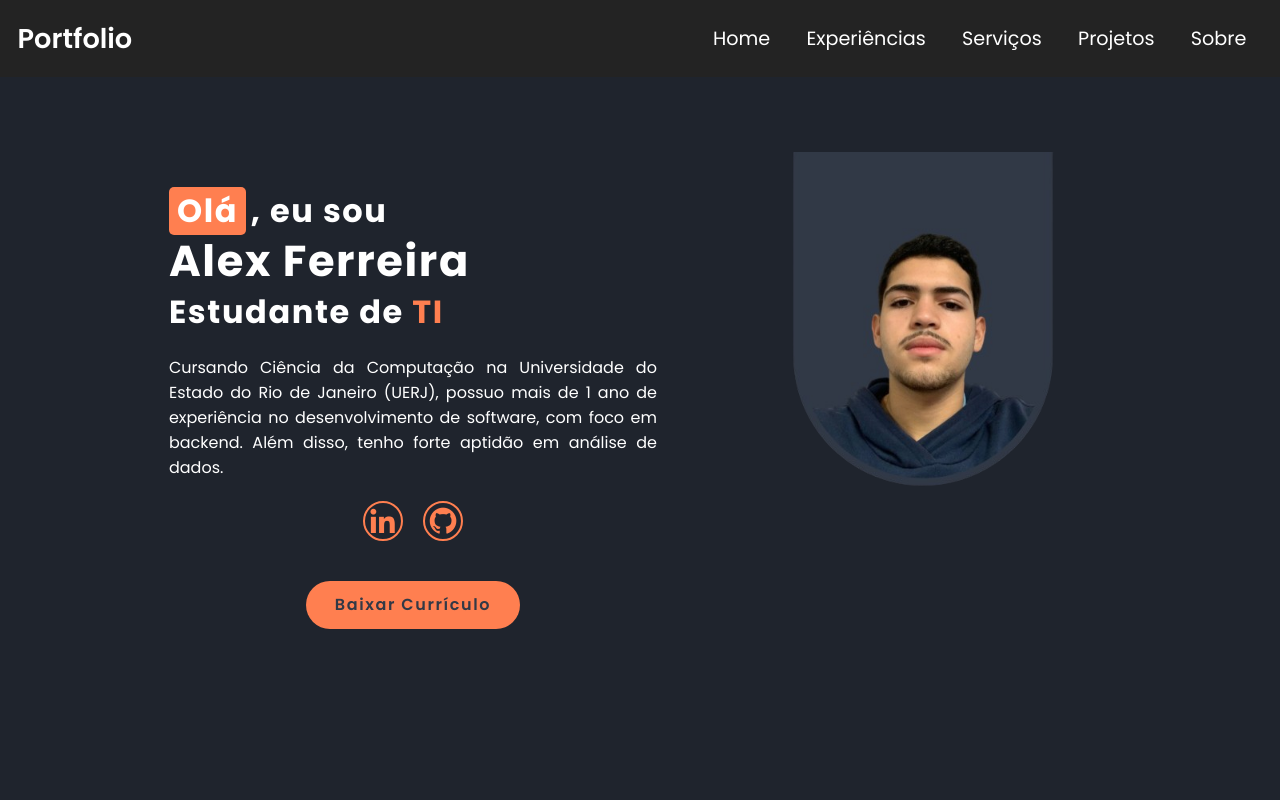
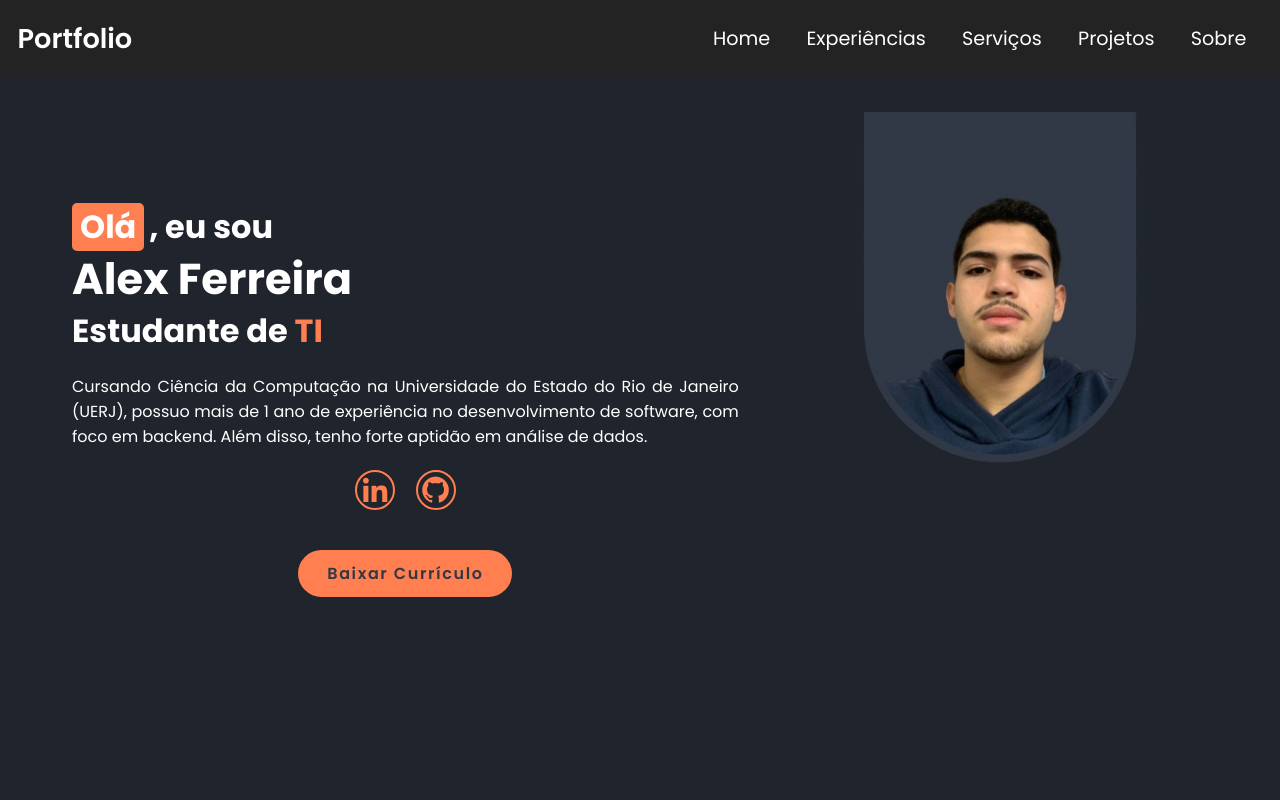
Before and after one commit to AlexFerreira10/portfolio, a plain HTML site: page index.html in a window 1280 px wide. Shown: the top 800 px of the page. Drawn offline with nearby package versions, Linux system fonts and the light colour scheme.

Commit message:
Ajustando responsividade no home e about sections.

```diff
--- a/css/style.css
+++ b/css/style.css
@@ -118,8 +118,8 @@ span {
 }
 
 .home-img {
-    margin-top: -130px;
-    margin-left: 30px;
+    margin-top: -150px;
+    margin-right: 30px;
 }
 
 .home-img img {
@@ -128,7 +128,6 @@ span {
    /* border-right: solid 0.6rem var(--main-color);
     border-bottom: solid 0.6rem var(--main-color);
     border-image-source: linear-gradient(135deg, transparent 50%, var(--main-color)); */
-    border-image-slice: 1;
 }
 
 .about-img {
@@ -144,13 +143,12 @@ span {
 }
 
 .home-img img, .about-img img {
-    width: 80%;
-    height: auto;
-    align-self: center;
+    width: 100%;
 }
 
 .home-content {
     padding-left: 7rem;
+    flex: 1;
 }
 
 .home-content, .about-content {
@@ -253,12 +251,12 @@ span {
     flex-direction: column;
     justify-content: space-between;
     min-height: 25rem;
-    min-width: 50rem;
+    min-width: auto;
     margin-bottom: 1rem;
 }
 
 .service-conteiner .service-box, .service-tools{
-    padding: 2rem 2rem 2.5rem;
+    padding: 2rem 1rem 2.5rem;
     border-radius: 1.2rem;
     text-align: center;
     border: solid 0.15rem var(--bg-color-01);
@@ -267,7 +265,8 @@ span {
 }
 
 .service-tools {
-    min-width: 50rem;
+    min-height: auto;
+    max-width: auto;
 }
 
 .service-conteiner .service-box:hover {
@@ -316,7 +315,6 @@ span {
 .service-summary {
     margin: 0.5rem;
     letter-spacing: 0.1rem;
-    display: block;
 }
 
 .service-full {
@@ -396,8 +394,6 @@ span {
 
 .project-layer p {
     margin: 0.2rem 0 0.5rem;
-    font-weight: 600;
-
 }
 
 .project-layer a {
@@ -526,36 +522,33 @@ footer {
     .home, .about {
         flex-direction: column;
         gap: 1.2rem;
-
     }
 
-    .home-img, .about-img {
-        max-width: 80%;
-        max-height: 80%;
+    .home-img {
+        max-width: 70%;
+        max-height: 70%;
+        margin-top: -20px;
+        margin-bottom: -60px;
+    }
+
+    .about-img {
         display: none;
     }
 
     .home-content, .about-content {
         width: 100%;
-        align-content: center;
+        padding: 2rem;
     }
 
     .home-content div {
         text-align: center;
+        align-items: center;
     }
 
     .home-content h1, .about-content h1 {
         font-size: 2.2rem;
         font-weight: 700;
-        line-height: 1.3rem;
-    }
-
-    .home-content h1, .home-content h2, .home-content h3,
-    .about-content h1, .about-content h2, .about-content h3 {
-        text-align: center;
-        margin-top: 1rem;
-        margin-bottom: 1rem;
-        letter-spacing: 0.1rem;
+        line-height: 1.3;
     }
 
     .service-conteiner {
@@ -575,13 +568,18 @@ footer {
 /* ----- Small (sm) Smartphone (landscape) */
 @media (min-width : 576px) {
 
-    .home-img, .about-img {
-        max-width: 40%;
-        max-height: 65%;
+    .home-img {
+        width: 60%;
+        max-height: auto;
     }
 
     .service-box {
         width: 70%;
+    }
+
+    .home-content, .about-content {
+        width: 80%;
+        order: 1;
     }
 
     header {
@@ -590,7 +588,7 @@ footer {
 }
 
 /* ----- Medium (md) Tablet */
-@media (min-width : 768px) {
+@media (min-width : 812px) {
 
     .menu-hamburguer {
         display: none;
@@ -609,27 +607,25 @@ footer {
         justify-content: space-evenly;
     }
 
-    .home-img, .about-img {
+    .home-img {
         max-width: 45%;
-        padding-top: 2.5rem;
+        max-height: auto;
         order: 2;
-        display: block;
+        margin-top: -318px;
     }
 
     .home-content, .about-content {
-        width: 50%;
-        margin-bottom: 0.9rem;
-        margin-top: 0.9rem;
+        width: 80%;
         order: 1;
     }
-
+/*
     .home-content h1, .home-content h2, .home-content h3,
     .about-content h1, .about-content h2, .about-content h3 {
         text-align:justify;
         margin-top: 1rem;
         margin-bottom: 1rem;
         letter-spacing: 0.1rem;
-    }
+    } */
 
     .service-box {
         width: 60%;
@@ -650,11 +646,16 @@ footer {
 }
 
 /* ----- Large (lg) Notbook */
-@media (min-width : 992px) {
+@media (min-width : 932px) {
 
-    .home-img, .about-img {
-        max-width: 45%;
-        order: 2;
+    .service-conteiner {
+        gap: 1.2rem
+    }
+
+    .home-img {
+        width: 40%;
+        display: block;
+        margin-top: -255px;
     }
 
     header {
@@ -663,11 +664,27 @@ footer {
 }
 
 /* ----- Extra Large (xl) Desktop */
-@media (min-width : 1200px) {
+@media (min-width : 1100px) {
 
-    .home-img, .about-img {
-        max-width: 50%;
+    .home-img {
+        max-width: 35%;
+        order:2;
+    }
+
+    .about-img {
+        max-width: 30%;
+        height: auto;
         order: 2;
+        display: block;
+        margin-bottom: -20px;
+    }
+
+    .about-content {
+        width: 50%;
+    }
+
+    .home-img {
+        margin-top: -210px;
     }
 
     .home-content h1 {
--- a/index.html
+++ b/index.html
@@ -127,7 +127,7 @@
                 </p>
 
                 <p class="service-full hidden">
-                    Tenho noções em análise de dados, utilizando Excel e Power BI para organizar grandes volumes de dados, e estou sempre em busca de aprender mais, pois tenho um grande interesse nessa área. Uso Python com bibliotecas como Pandas para manipulação de dados, e Matplotlib e Seaborn para gráficos. Com o Power BI, desenvolvo dashboards dinâmicos que apresentam insights de forma clara, e estou motivado a continuar aprendendo e me desenvolvendo nesse campo fascinante.
+                    Tenho noções em análise de dados, utilizando Excel e Power BI para organizar grandes volumes de dados, e estou sempre em busca de aprender mais, pois tenho um grande interesse nessa área. Uso Python com bibliotecas como Pandas para manipulação de dados, e Matplotlib e Seaborn para gráficos. Com o Power BI, desenvolvo dashboards dinâmicos que apresentam insights de forma clara, e estou motivado a continuar aprendendo e me desenvolvendo nessa área.
                 </p>
 
                 <a href="javascript:void(0);" class="btn disabled" onclick="toggleService(this)">Saiba mais</a>
@@ -212,8 +212,8 @@
                     <h4>Investor Bee</h4>
                     <p>
                         Esta aplicação backend é um agregador de investimento para o gerenciamento de ações diretamente da
-                        bolsa de valores, nesta aplicação consumo a API da Brabi, via OpenFeign, para rebecer dados dos valores das ações,
-                        e forneço cruds para o gerenciamento da carteira de investimentos do usuário. Nesta aplição, também implementei a conteinerização com Docker, toda padronização de Api Restfull,
+                        bolsa de valores. Nesta aplicação consumo a API da Brabi, via OpenFeign, para rebecer dados dos valores das ações,
+                        e forneço crud's para o gerenciamento da carteira de investimentos do usuário. Também implementei a conteinerização com Docker, toda padronização de Api Restfull,
                         serviço de segurança com JWT, documentação via Swagger, testes unitários com Junit e Mockito e persistência de dados no MySQL.
                     </p>
                     <a href="https://github.com/AlexFerreira10/investor-bee"> <i class='bx bxl-github'></i></a>
```
